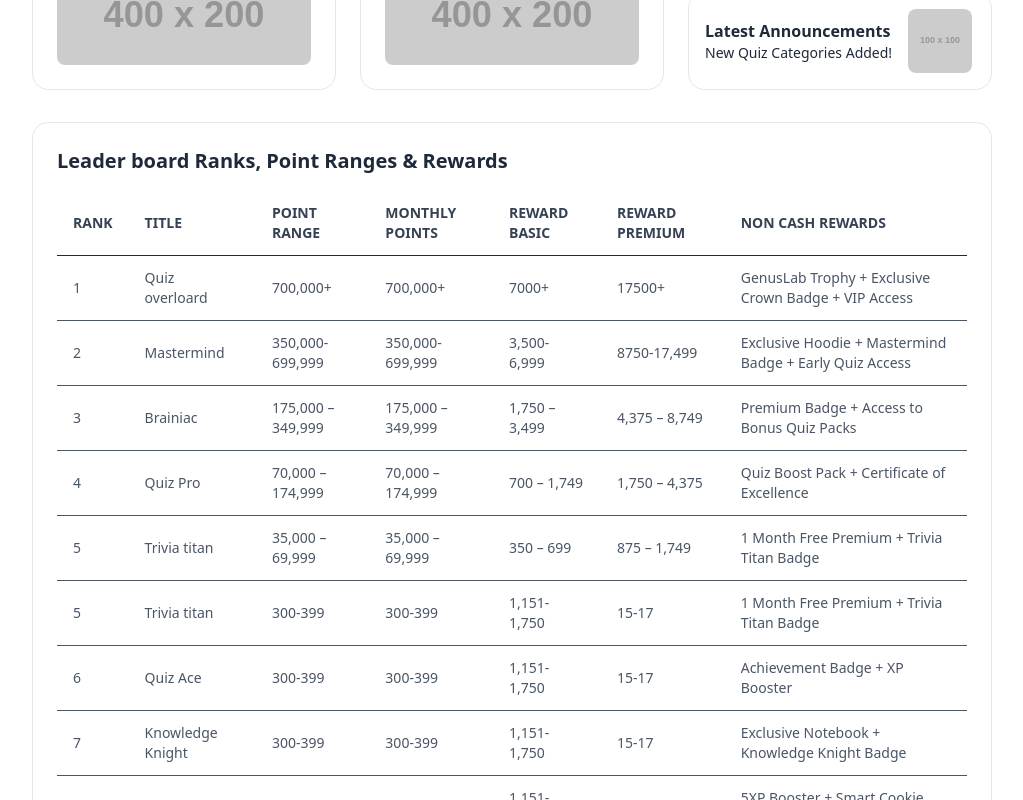
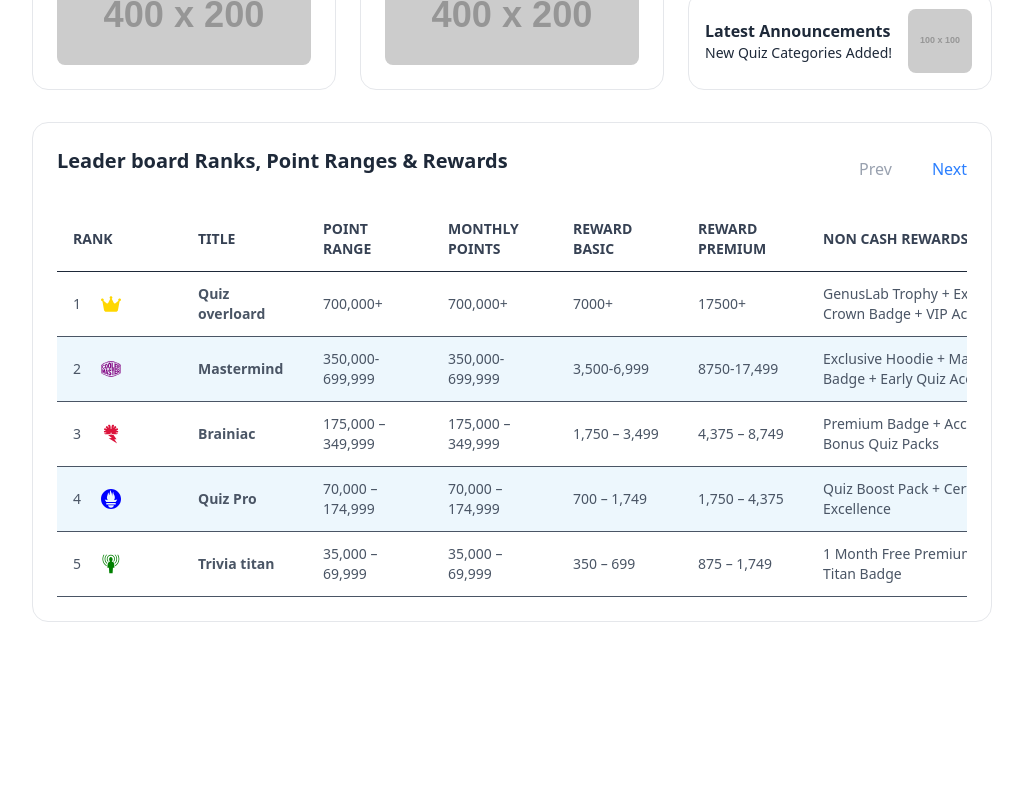
Before and after one commit to nitoC/genus_lab, a Next.js app: page /explorer in a window 1280 px wide. Shown: the part 1220-2020 px from the top of the page, without its empty margins (256-1279 px from the left). After the commit the page ends 1874 px from the top, so only its background shows below. Built offline with nearby package versions, Linux system fonts and the light colour scheme.

Commit message:
fix: style for rank table

```diff
--- a/src/app/(dashboard)/explorer/page.tsx
+++ b/src/app/(dashboard)/explorer/page.tsx
@@ -1,6 +1,16 @@
 "use client";
 import RankTable from "@/components/RankTable";
 import { JSX, SVGProps, useState } from "react";
+import { FaChessKnight, FaCrown } from "react-icons/fa6";
+import { SiClevercloud, SiCoolermaster, SiPrometheus } from "react-icons/si";
+import { HiMiniCheckBadge } from "react-icons/hi2";
+import {
+  GiBlackKnightHelm,
+  GiBrainstorm,
+  GiGiftOfKnowledge,
+  GiPsychicWaves,
+} from "react-icons/gi";
+import { FaCentos } from "react-icons/fa";
 
 function toRoman(num: number) {
   const romanMap = [
@@ -34,10 +44,12 @@ function toRoman(num: number) {
 const ExploralPage = () => {
   const [ranktable, setranktable] = useState(false);
   const [rankData, setrankData] = useState<any>({});
+  const [startIndex, setstartIndex] = useState(0);
   const leaderboardRanks = [
     {
       rank: 1,
       title: "Quiz overloard",
+      Icon: <FaCrown size={20} color="gold" />,
       pointsRange: "2,000,000+",
       monthlyPoints: "700,000+",
       basic: "7000+",
@@ -47,6 +59,7 @@ const ExploralPage = () => {
     {
       rank: 2,
       title: "Mastermind",
+      Icon: <SiCoolermaster size={20} color="purple" />,
       pointsRange: "1,000,000-999,999",
       monthlyPoints: "350,000-699,999",
       basic: "3,500-6,999",
@@ -57,6 +70,7 @@ const ExploralPage = () => {
       rank: 3,
       title: "Brainiac",
       pointsRange: "500,000–999,999",
+      Icon: <GiBrainstorm size={20} color="crimson" />,
       monthlyPoints: "175,000 – 349,999",
       basic: "1,750 – 3,499",
       premium: "4,375 – 8,749",
@@ -66,6 +80,7 @@ const ExploralPage = () => {
       rank: 4,
       title: "Quiz Pro",
       pointsRange: "200,000–499,999",
+      Icon: <SiPrometheus size={20} color="blue" />,
       monthlyPoints: "70,000 – 174,999",
       basic: "700 – 1,749",
       premium: "1,750 – 4,375",
@@ -75,24 +90,18 @@ const ExploralPage = () => {
       rank: 5,
       title: "Trivia titan",
       pointsRange: "100,000–199,999",
+      Icon: <GiPsychicWaves size={20} color="green" />,
       monthlyPoints: "35,000 – 69,999",
       basic: "350 – 699",
       premium: "875 – 1,749",
       rewards: "1 Month Free Premium + Trivia Titan Badge",
     },
-    {
-      rank: 5,
-      title: "Trivia titan",
-      pointsRange: "7,500-9,999",
-      monthlyPoints: "300-399",
-      basic: "1,151-1,750",
-      premium: "15-17",
-      rewards: "1 Month Free Premium + Trivia Titan Badge",
-    },
+
     {
       rank: 6,
       title: "Quiz Ace",
       pointsRange: "7,500-9,999",
+      Icon: <FaCentos size={20} color="brown" />,
       monthlyPoints: "300-399",
       basic: "1,151-1,750",
       premium: "15-17",
@@ -102,6 +111,7 @@ const ExploralPage = () => {
       rank: 7,
       title: "Knowledge Knight",
       pointsRange: "7,500-9,999",
+      Icon: <FaChessKnight size={20} color="orange" />,
       monthlyPoints: "300-399",
       basic: "1,151-1,750",
       premium: "15-17",
@@ -111,6 +121,7 @@ const ExploralPage = () => {
       rank: 8,
       title: "Smart Cookie",
       pointsRange: "7,500-9,999",
+      Icon: <GiBlackKnightHelm size={20} color="#14213d" />,
       monthlyPoints: "300-399",
       basic: "1,151-1,750",
       premium: "15-17",
@@ -120,6 +131,7 @@ const ExploralPage = () => {
       rank: 9,
       title: "Sharp Thinker",
       pointsRange: "7,500-9,999",
+      Icon: <GiGiftOfKnowledge size={20} color="#ae2012" />,
       monthlyPoints: "300-399",
       basic: "1,151-1,750",
       premium: "15-17",
@@ -129,6 +141,7 @@ const ExploralPage = () => {
       rank: 10,
       title: "Clever Clog",
       pointsRange: "7,500-9,999",
+      Icon: <SiClevercloud size={20} color="#76c893" />,
       monthlyPoints: "300-399",
       basic: "1,151-1,750",
       premium: "15-17",
@@ -138,6 +151,7 @@ const ExploralPage = () => {
       rank: 11,
       title: "Bright Spark",
       pointsRange: "7,500-9,999",
+      Icon: <HiMiniCheckBadge size={20} color="#b5e48c" />,
       monthlyPoints: "300-399",
       basic: "1,151-1,750",
       premium: "15-17",
@@ -148,6 +162,7 @@ const ExploralPage = () => {
       title: "Quick Wits",
       pointsRange: "7,500-9,999",
       monthlyPoints: "300-399",
+      Icon: <HiMiniCheckBadge size={20} color="#b5e48c" />,
       basic: "1,151-1,750",
       premium: "15-17",
       rewards: "3 Extra Lives + Quick Wits Badge",
@@ -156,6 +171,7 @@ const ExploralPage = () => {
       rank: 13,
       title: "Keen Mind",
       pointsRange: "7,500-9,999",
+      Icon: <HiMiniCheckBadge size={20} color="#b5e48c" />,
       monthlyPoints: "300-399",
       basic: "1,151-1,750",
       premium: "15-17",
@@ -165,6 +181,7 @@ const ExploralPage = () => {
       rank: 14,
       title: "Inquisitive Soul",
       pointsRange: "7,500-9,999",
+      Icon: <HiMiniCheckBadge size={20} color="#b5e48c" />,
       monthlyPoints: "300-399",
       basic: "1,151-1,750",
       premium: "15-17",
@@ -174,6 +191,7 @@ const ExploralPage = () => {
       rank: 15,
       title: "Curious Cat",
       pointsRange: "7,500-9,999",
+      Icon: <HiMiniCheckBadge size={20} color="#b5e48c" />,
       monthlyPoints: "300-399",
       basic: "1,151-1,750",
       premium: "15-17",
@@ -183,6 +201,7 @@ const ExploralPage = () => {
       rank: 16,
       title: "Eager Learner",
       pointsRange: "7,500-9,999",
+      Icon: <HiMiniCheckBadge size={20} color="#b5e48c" />,
       monthlyPoints: "300-399",
       basic: "1,151-1,750",
       premium: "15-17",
@@ -192,6 +211,7 @@ const ExploralPage = () => {
       rank: 17,
       title: "Knowledge Seeker",
       pointsRange: "7,500-9,999",
+      Icon: <HiMiniCheckBadge size={20} color="#b5e48c" />,
       monthlyPoints: "300-399",
       basic: "1,151-1,750",
       premium: "15-17",
@@ -201,6 +221,7 @@ const ExploralPage = () => {
       rank: 18,
       title: "Aspiring Expert",
       pointsRange: "7,500-9,999",
+      Icon: <HiMiniCheckBadge size={20} color="#b5e48c" />,
       monthlyPoints: "300-399",
       basic: "1,151-1,750",
       premium: "15-17",
@@ -210,6 +231,7 @@ const ExploralPage = () => {
       rank: 19,
       title: "Rising Star",
       pointsRange: "7,500-9,999",
+      Icon: <HiMiniCheckBadge size={20} color="#b5e48c" />,
       monthlyPoints: "300-399",
       basic: "1,151-1,750",
       premium: "15-17",
@@ -219,6 +241,7 @@ const ExploralPage = () => {
       rank: 20,
       title: "Fresh Mind",
       pointsRange: "0–1,499",
+      Icon: <HiMiniCheckBadge size={20} color="#b5e48c" />,
       monthlyPoints: "0 – 524",
       basic: "0 – 5.24",
       premium: "0 – 13.10",
@@ -369,24 +392,63 @@ const ExploralPage = () => {
         </div>
 
         {/* Leaderboard Table */}
-        <div className="p-6 rounded-2xl bg-white border border-gray-200 dark:bg-gray-800 dark:border-gray-700 overflow-x-auto">
+        <div className="p-6 rounded-2xl bg-white border border-gray-200 dark:bg-gray-800 dark:border-gray-700 ">
+          <div className=" flex justify-between items-center mb-4 w-full">
             <h3 className="text-xl font-semibold mb-4 dark:text-white">
               Leader board Ranks, Point Ranges & Rewards
             </h3>
-          <table className="w-full text-left text-sm">
+            <div className=" flex gap-10">
+              <button
+                disabled={startIndex <= 0}
+                onClick={() => {
+                  if (startIndex > 0) setstartIndex(startIndex - 5);
+                }}
+              >
+                <span
+                  className={`text bold ${
+                    startIndex > 0 ? "text-blue-500" : "text-gray-400"
+                  } capitalize cursor-pointer`}
+                >
+                  prev
+                </span>
+              </button>
+              <button
+                disabled={startIndex >= leaderboardRanks.length - 5}
+                onClick={() => {
+                  if (startIndex < leaderboardRanks.length - 5)
+                    setstartIndex(startIndex + 5);
+                }}
+              >
+                <span
+                  className={`text bold ${
+                    startIndex < leaderboardRanks.length - 5
+                      ? "text-blue-500"
+                      : "text-gray-400"
+                  } capitalize cursor-pointer`}
+                >
+                  next
+                </span>
+              </button>
+            </div>
+          </div>
+          <div className="hori-scroll overflow-x-auto w-full">
+            <table className="w-full min-w-[1000px] text-left text-sm">
               <thead className="border-b uppercase dark:border-gray-600">
-              <tr className="text-gray-700 dark:text-gray-300">
+                <tr className="rank grid grid-cols-8 items-center text-gray-700 dark:text-gray-300">
                   <th className="py-3 px-4">Rank</th>
                   <th className="py-3 px-4">Title</th>
                   <th className="py-3 px-4">Point Range</th>
                   <th className="py-3 px-4">Monthly Points</th>
                   <th className="py-3 px-4">Reward Basic</th>
                   <th className="py-3 px-4">Reward Premium</th>
-                <th className="py-3 px-4">Non Cash Rewards</th>
+                  <th className="py-3 px-4 col-span-2">Non Cash Rewards</th>
                 </tr>
               </thead>
               <tbody className="text-gray-600 dark:text-gray-300">
-              {leaderboardRanks.map((item, index) => (
+                {leaderboardRanks.map(
+                  (item, index) =>
+                    index < startIndex + 5 &&
+                    index >= startIndex && (
                       <tr
                         key={index}
                         onClick={() => {
@@ -394,15 +456,17 @@ const ExploralPage = () => {
                           setranktable(true);
                           console.log(item);
                         }}
-                  className="border-b cursor-pointer dark:border-gray-700 hover:bg-gray-50 dark:hover:bg-gray-700/40"
+                        className="rank border-b grid grid-cols-8 items-center cursor-pointer dark:border-gray-700 hover:bg-gray-50 dark:hover:bg-gray-700/40"
                       >
-                  <td className="py-3 px-4 font-medium">{item.rank}</td>
-                  <td className="py-3 px-4">{item.title}</td>
+                        <td className="py-3 px-4 flex items-center gap-5 font-medium">
+                          {item.rank} {item.Icon}
+                        </td>
+                        <td className="py-3 px-4 font-bold">{item.title}</td>
                         <td className="py-3 px-4">{item.monthlyPoints}</td>
                         <td className="py-3 px-4">{item.monthlyPoints}</td>
                         <td className="py-3 px-4">{item.basic}</td>
                         <td className="py-3 px-4">{item.premium}</td>
-                  <td className="py-3 px-4">{item.rewards}</td>
+                        <td className="py-3 px-4 col-span-2">{item.rewards}</td>
                         {ranktable && (
                           <RankTable
                             handleClose={(e: any) => {
@@ -411,13 +475,16 @@ const ExploralPage = () => {
                               setranktable(false);
                             }}
                             rank={`${toRoman(rankData.rank)} ${rankData.title}`}
+                            rankIcon={rankData.Icon}
                             dtheme={() => {}}
                           />
                         )}
                       </tr>
-              ))}
+                    )
+                )}
               </tbody>
             </table>
+          </div>
         </div>
       </div>
     </div>
--- a/src/app/(dashboard)/leaderboard/page.tsx
+++ b/src/app/(dashboard)/leaderboard/page.tsx
@@ -44,7 +44,7 @@ const LeaderboardPage = () => {
   );
 
   return (
-    <div className="p-4 sm:p-6 lg:p-8 min-h-full bg-white text-gray-900 dark:bg-gray-900 dark:text-gray-100 transition-colors">
+    <div className="p-4 sm:p-6 lg:p-8 min-h-full text-gray-900  dark:text-gray-100 transition-colors">
       <div className="grid grid-cols-1 lg:grid-cols-2 gap-6">
         {/* Weekly Scores */}
         <div className="bg-gray-100 dark:bg-gray-800 p-6 rounded-2xl border border-gray-300 dark:border-gray-700">
--- a/src/app/globals.css
+++ b/src/app/globals.css
@@ -173,6 +173,21 @@ a {
     background-blend-mode: overlay;
   }
 }
+.gold {
+  color: #d4af37;
+  font-weight: bold;
+}
+.rank:nth-child(even) {
+  background-color: rgba(129, 200, 241, 0.142);
+}
+.silver {
+  color: #1cc46a;
+  font-weight: bold;
+}
+.platinum {
+  color: crimson;
+  font-weight: bold;
+}
 .wrapper {
   max-width: 1300px;
   margin: auto;
--- a/src/components/Leaderboard.tsx
+++ b/src/components/Leaderboard.tsx
@@ -265,7 +265,7 @@ export default function App() {
           <Panel
             header="Quiz Grade"
             bordered
-            className="p-4 rounded-lg dark:bg-gray-900 border border-gray-800"
+            className="p-4 rounded-lg border border-gray-800"
           >
             <p className="text-5xl font-extrabold dark:text-white">
               {selectedDayPerformance.grade}
--- a/src/components/LeaderboardTable.tsx
+++ b/src/components/LeaderboardTable.tsx
@@ -25,11 +25,12 @@ const userRankings = [
     username: "Udochukwu",
     state: "OYO",
     score: 140,
+
     time: "2m35s",
     accuracy: "100%",
     reward: "₦1,000",
     totalEarned: "₦194,500",
-    tier: "green",
+    tier: "platinum",
   },
   {
     rank: 2,
@@ -154,64 +155,7 @@ export default function App() {
   };
 
   return (
-    <div className="flex flex-col lg:flex-row items-start min-h-screen dark:bg-black dark:text-gray-200 p-8 font-sans">
-      {/* <style>{`
-        .rs-calendar {
-          background-color: #0d0d0d !important;
-          border-radius: 12px !important;
-          border: 1px solid #2d2d2d !important;
-          box-shadow: none !important;
-        }
-        .rs-calendar-header {
-          border-bottom: 1px solid #2d2d2d !important;
-        }
-        .rs-calendar-table-row {
-          color: #fff !important;
-        }
-        .rs-calendar-table-row:nth-child(2) td:first-child .rs-calendar-cell {
-          color: #a0aec0 !important;
-        }
-        .rs-calendar-cell {
-          color: #a0aec0 !important;
-          border-radius: 8px !important;
-        }
-        .rs-calendar-cell:hover, .rs-calendar-cell-selected .rs-calendar-cell-content {
-          background-color: #3b82f6 !important;
-          color: #fff !important;
-        }
-        .rs-calendar-cell-selected .rs-calendar-cell-content {
-          background-color: #3b82f6 !important;
-          color: #fff !important;
-        }
-        .rs-calendar-cell-today .rs-calendar-cell-content {
-          color: #fff !important;
-        }
-        .rs-calendar-table-header-cell {
-          color: #fff !important;
-          font-weight: 500 !important;
-        }
-        .rs-panel {
-          background-color: #0d0d0d !important;
-          border: 1px solid #2d2d2d !important;
-          border-radius: 12px !important;
-          color: #fff !important;
-          box-shadow: none !important;
-        }
-        .rs-panel-heading {
-          background-color: transparent !important;
-        }
-        .rsuite-calendar-nav .rs-btn {
-          background-color: transparent !important;
-          color: #fff !important;
-        }
-        .rsuite-calendar-nav .rs-btn:hover {
-          background-color: rgba(255, 255, 255, 0.1) !important;
-        }
-        .rsuite-calendar-nav .rs-btn-group-justified .rs-btn {
-          border-left: none !important;
-        }
-      `}</style> */}
-
+    <div className="flex flex-col lg:flex-row items-start min-h-screen dark:bg-black/40 dark:text-gray-200 p-8 font-sans">
       {/* Main Content Area */}
       <div className="flex-1 flex flex-col items-center lg:items-start p-4 lg:p-8">
         <div className="w-full max-w-4xl">
@@ -225,46 +169,51 @@ export default function App() {
                 View the current standings of users based on their performance.
               </p>
             </div>
-            <div className="dark:bg-gray-900 rounded-lg border-gray-800 border p-4 lg:p-6">
-              <div className="grid grid-cols-8 gap-4 text-gray-400 text-xs md:text-sm font-semibold border-b border-gray-700 pb-2 mb-2">
-                <span className="col-span-1">Rank</span>
-                <span className="col-span-2">Username</span>
-                <span className=" md:block col-span-1">State</span>
-                <span className="col-span-1">Score</span>
-                <span className=" md:block col-span-1">Time</span>
-                <span className="col-span-1">Accuracy</span>
-                <span className="col-span-1">Reward</span>
-                <span className=" md:block col-span-1">Total Earned</span>
-              </div>
-              {userRankings.map((user, index) => (
-                <div
-                  key={index}
-                  className="grid grid-cols-8 gap-4 py-3 border-b border-gray-800 last:border-b-0 items-center"
-                >
-                  <span className="col-span-1 font-bold text-lg dark:text-white">
-                    {user.rank}
-                  </span>
-                  <span className="col-span-2 dark:text-white font-medium">
-                    {user.username}
-                  </span>
-                  <span className=" md:block col-span-1 text-gray-400">
-                    {user.state}
-                  </span>
-                  <span className="col-span-1 text-gray-400">{user.score}</span>
-                  <span className=" md:block col-span-1 text-gray-400">
-                    {user.time}
-                  </span>
-                  <span className="col-span-1 text-gray-400">
-                    {user.accuracy}
-                  </span>
-                  <span className="col-span-1 text-yellow-400 font-bold">
-                    {user.reward}
-                  </span>
-                  <span className=" md:block col-span-1 text-gray-400">
-                    {user.totalEarned}
-                  </span>
-                </div>
-              ))}
+            <div className="min-w-[400px] max-w-[500px] rounded-lg overflow-x-auto hori-scroll">
+              <table className="min-w-[600px] max-w-[1200px] dark:bg-gray-900 rounded-lg border-gray-800 border p-4 lg:p-6">
+                <thead className=" text-gray-400 w-full text-xs md:text-sm font-semibold border-b border-gray-700 pb-2 mb-2">
+                  <th className="p-5">Username</th>
+                  <th className="p-5">Rank</th>
+                  <th className="p-5">State</th>
+                  <th className="p-5">Tier</th>
+                  <th className="p-5">Score</th>
+                  <th className="p-5">Time</th>
+                  <th className="p-5">Accuracy</th>
+                  <th className="p-5">Reward</th>
+                  <th className="p-5">Total Earned</th>
+                </thead>
+                {userRankings.map((user, index) => (
+                  <tr
+                    key={index}
+                    className="p-5   border-b border-gray-800 last:border-b-0"
+                  >
+                    <td className="p-5 font-bold flex justify-around text-lg dark:text-white">
+                      {user.rank}
+                      <img
+                        src={`https://i.pravatar.cc/24?img=${index + 10}`}
+                        alt={user.username}
+                        className="w-6 h-6 rounded-full mt-1 border-2 border-gray-400 dark:border-gray-600"
+                      />
+                    </td>
+                    <td className="p-5 dark:text-white font-medium">
+                      {user.username}
+                    </td>
+                    <td className="p-5 text-gray-400">{user.state}</td>
+                    <td className={`p-5 ${user.tier}`}>{user.tier}</td>
+                    <td className="p-5 text-gray-400">{user.score}</td>
+                    <td className="p-5  text-gray-400">{user.time}</td>
+                    <td className="p-5 text-gray-400">{user.accuracy}</td>
+                    <td className="p-5 text-blue-400 font-bold">
+                      {user.reward}
+                    </td>
+                    <td className="p-5 text-gray-400">{user.totalEarned}</td>
+                  </tr>
+                ))}
+              </table>
+            </div>
+            <div className="pagination">
+              <button className="p-2 m-2 text-blue">Previous</button>
+              <button className="p-2 m-2 text-blue">Next</button>
             </div>
           </div>
         </div>
```
Also changed, not shown: src/components/RankTable.tsx (+23 -15 lines). Lines whose indentation alone changed are shown as unchanged.
